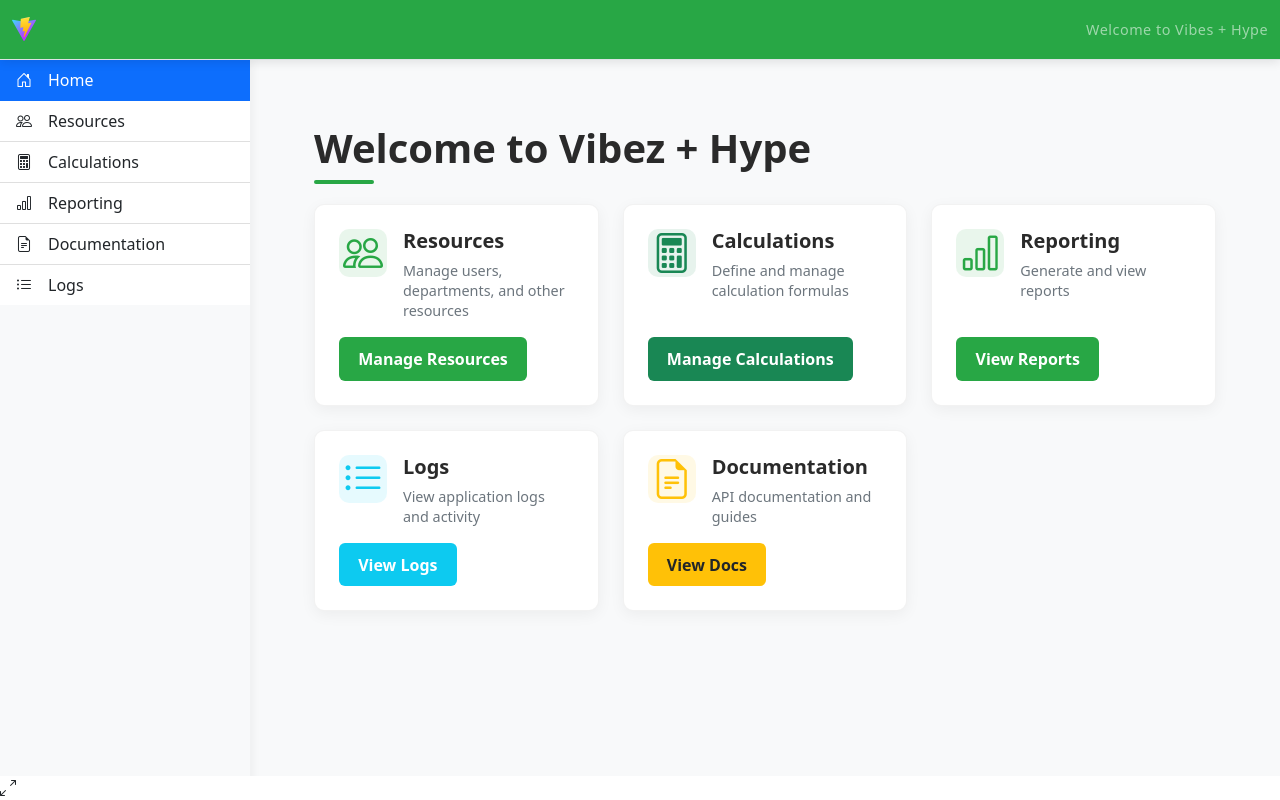
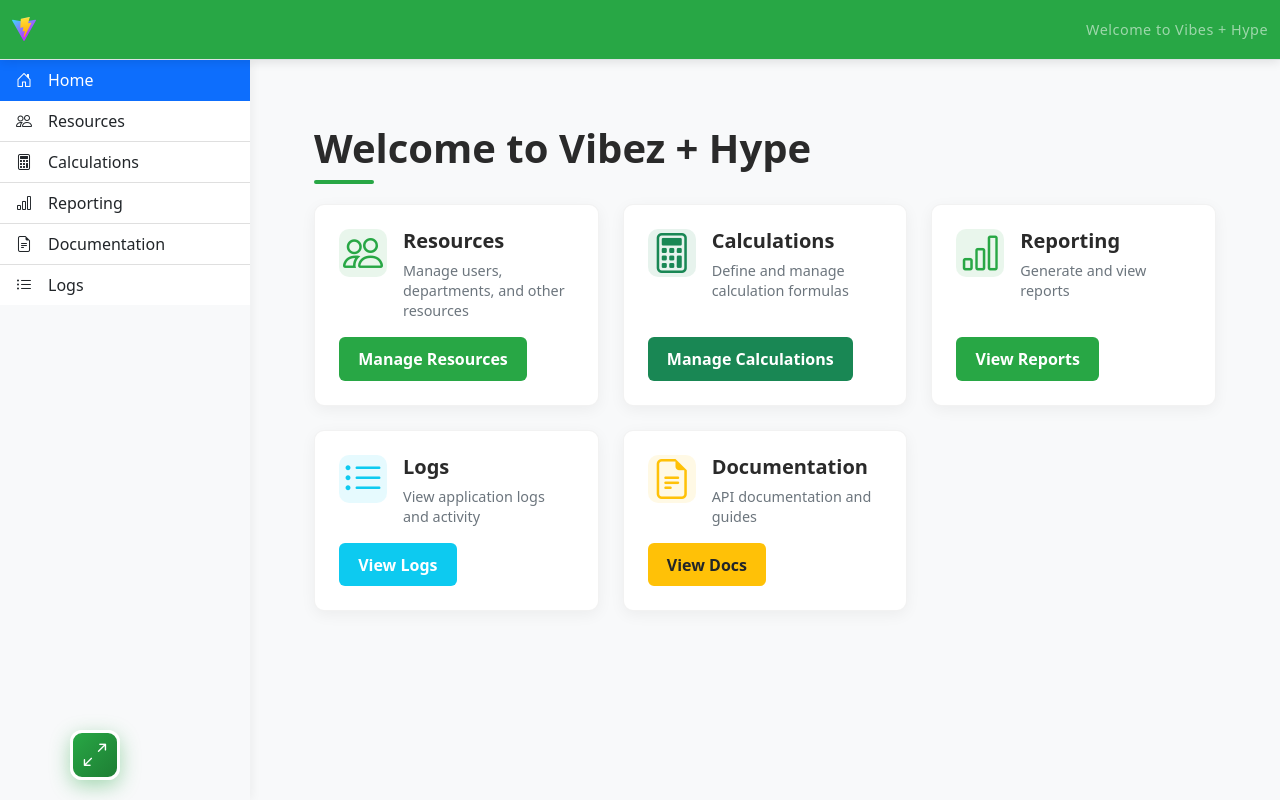
Before and after one commit to sbrock928/fastapi-react-template, a React (Vite) app: page / in a window 1280 px wide. Built offline with nearby package versions, Linux system fonts and the light colour scheme; no server answers.

Commit message:
css tweaks and polish

```diff
--- a/frontend/features/calculations/CalculationBuilder.tsx
+++ b/frontend/features/calculations/CalculationBuilder.tsx
@@ -11,6 +11,7 @@ import CalculationModal from './components/CalculationModal';
 import SystemCalculationsTab from './components/SystemCalculationsTab';
 import SqlPreviewModal from './components/SqlPreviewModal';
 import UsageModal from './components/UsageModal';
+import CalculationStatsHeader from './components/CalculationStatsHeader';
 
 // Hooks
 import { useCalculations } from './hooks/useCalculations';
@@ -231,6 +232,16 @@ const CalculationBuilder: React.FC = () => {
         </div>
       </div>
 
+      {/* Calculation Statistics - Now as header */}
+      {isConfigAvailable() && (
+        <CalculationStatsHeader
+          userCalculations={userCalculations}
+          systemCalculations={systemCalculations}
+          userUsage={userUsage}
+          systemUsage={systemUsage}
+        />
+      )}
+
       {/* Configuration Error State */}
       {configError && (
         <div className="alert alert-danger d-flex align-items-center" role="alert">
@@ -386,7 +397,6 @@ const CalculationBuilder: React.FC = () => {
                 {/* System Defined Calculations Tab */}
                 {activeTab === 'system-defined' && (
                   <SystemCalculationsTab
-                    calculations={systemCalculations}
                     filteredCalculations={filteredSystemCalculations}
                     selectedFilter={systemFilter}
                     setSelectedFilter={setSystemFilter}
@@ -400,6 +410,8 @@ const CalculationBuilder: React.FC = () => {
               </div>
             </div>
           </div>
+
+
         </>
       )}
 
--- /dev/null
+++ b/frontend/features/calculations/components/CalculationStatsHeader.tsx
@@ -0,0 +1,59 @@
+// frontend/features/calculations/components/CalculationStatsFooter.tsx
+import React from 'react';
+import type { Calculation } from '@/types/calculations';
+
+interface CalculationStatsFooterProps {
+  userCalculations: Calculation[];
+  systemCalculations: Calculation[];
+  userUsage: Record<number, any>;
+  systemUsage: Record<number, any>;
+}
+
+const CalculationStatsFooter: React.FC<CalculationStatsFooterProps> = ({
+  userCalculations,
+  systemCalculations,
+  userUsage,
+  systemUsage
+}) => {
+  // Calculate in-use counts
+  const userInUse = Object.values(userUsage).filter(u => u?.is_in_use).length;
+  const systemInUse = Object.values(systemUsage).filter(u => u?.is_in_use).length;
+
+  return (
+    <div className="card bg-light mt-4">
+      <div className="card-body">
+        <h6 className="card-title text-center mb-3">
+          <i className="bi bi-bar-chart me-2"></i>
+          Calculation Statistics
+        </h6>
+        <div className="row text-center">
+          {/* User Calculations */}
+          <div className="col-md-3">
+            <div className="h4 mb-0 text-primary">{userCalculations.length}</div>
+            <small className="text-muted">Total User Calculations</small>
+          </div>
+
+          {/* User In Use */}
+          <div className="col-md-3">
+            <div className="h4 mb-0 text-info">{userInUse}</div>
+            <small className="text-muted">User Calcs In Use</small>
+          </div>
+
+          {/* System Calculations */}
+          <div className="col-md-3">
+            <div className="h4 mb-0 text-success">{systemCalculations.length}</div>
+            <small className="text-muted">Total System Calculations</small>
+          </div>
+
+          {/* System In Use */}
+          <div className="col-md-3">
+            <div className="h4 mb-0 text-warning">{systemInUse}</div>
+            <small className="text-muted">System Calcs In Use</small>
+          </div>
+        </div>
+      </div>
+    </div>
+  );
+};
+
+export default CalculationStatsFooter;
--- a/frontend/features/calculations/components/SystemCalculationsTab.tsx
+++ b/frontend/features/calculations/components/SystemCalculationsTab.tsx
@@ -5,7 +5,6 @@ import CalculationCard from './CalculationCard';
 import FilterSection from './FilterSection';
 
 interface SystemCalculationsTabProps {
-  calculations: Calculation[];
   filteredCalculations: Calculation[];
   selectedFilter: string;
   setSelectedFilter: (filter: string) => void;
@@ -17,7 +16,6 @@ interface SystemCalculationsTabProps {
 }
 
 const SystemCalculationsTab: React.FC<SystemCalculationsTabProps> = ({
-  calculations,
   filteredCalculations,
   selectedFilter,
   setSelectedFilter,
@@ -127,28 +125,6 @@ const SystemCalculationsTab: React.FC<SystemCalculationsTabProps> = ({
           )}
         </div>
       </div>
-
-      {/* Statistics Footer */}
-      <div className="card bg-light mt-4">
-        <div className="card-body">
-          <div className="row text-center">
-            <div className="col-md-4">
-              <div className="h4 mb-0 text-primary">{calculations.length}</div>
-              <small className="text-muted">Total System Calculations</small>
-            </div>
-            <div className="col-md-4">
-              <div className="h4 mb-0 text-warning">{systemSqlCalcs.length}</div>
-              <small className="text-muted">SQL Calculations</small>
-            </div>
-            <div className="col-md-4">
-              <div className="h4 mb-0 text-info">
-                {Object.values(usage).filter(u => u?.is_in_use).length}
-              </div>
-              <small className="text-muted">In Active Use</small>
-            </div>
-          </div>
-        </div>
-      </div>
     </div>
   );
 };
--- a/frontend/index.css
+++ b/frontend/index.css
@@ -624,6 +624,71 @@ a:hover {
   color: var(--primary-dark);
 }
 
+/* Sidebar toggle button styling */
+.sidebar-toggle-btn {
+  position: fixed;
+  bottom: 20px;
+  left: 5px; /* Start closer to sidebar edge */
+  width: 50px;
+  height: 50px;
+  background: linear-gradient(135deg, #28a745, #1e7e34);
+  border: 3px solid #fff;
+  border-radius: 12px;
+  cursor: pointer;
+  display: flex;
+  align-items: center;
+  justify-content: center;
+  color: white;
+  font-size: 1.4rem;
+  box-shadow: 0 6px 20px rgba(40, 167, 69, 0.4);
+  transition: all 0.3s cubic-bezier(0.4, 0, 0.2, 1);
+  z-index: 1050;
+  backdrop-filter: blur(10px);
+  user-select: none;
+}
+
+/* Center the button in collapsed sidebar */
+body.sidebar-collapsed .sidebar-toggle-btn {
+  left: 5px; /* 60px sidebar width - 50px button = 10px, divided by 2 = 5px margin */
+}
+
+/* Keep button in a clean position when sidebar is expanded */
+body:not(.sidebar-collapsed) .sidebar-toggle-btn {
+  left: 70px; /* Just outside the sidebar edge for a cleaner look */
+}
+
+.sidebar-toggle-btn:hover {
+  transform: translateY(-3px) scale(1.05);
+  box-shadow: 0 8px 25px rgba(40, 167, 69, 0.6);
+  background: linear-gradient(135deg, #1e7e34, #155724);
+  border-color: #28a745;
+}
+
+.sidebar-toggle-btn:active {
+  transform: translateY(-1px) scale(1.02);
+  transition: all 0.1s ease;
+}
+
+.sidebar-toggle-btn i {
+  transition: transform 0.3s ease;
+}
+
+.sidebar-toggle-btn:hover i {
+  transform: rotate(15deg);
+}
+
+/* Show on smaller screens too */
+@media (max-width: 767px) {
+  .sidebar-toggle-btn {
+    display: flex !important;
+    bottom: 15px;
+    left: 5px !important; /* Always centered in collapsed sidebar on mobile */
+    width: 45px;
+    height: 45px;
+    font-size: 1.2rem;
+  }
+}
+
 /* Modal header enhancements with green theme */
 .modal-header.bg-primary {
   background-color: var(--primary) !important;
```
